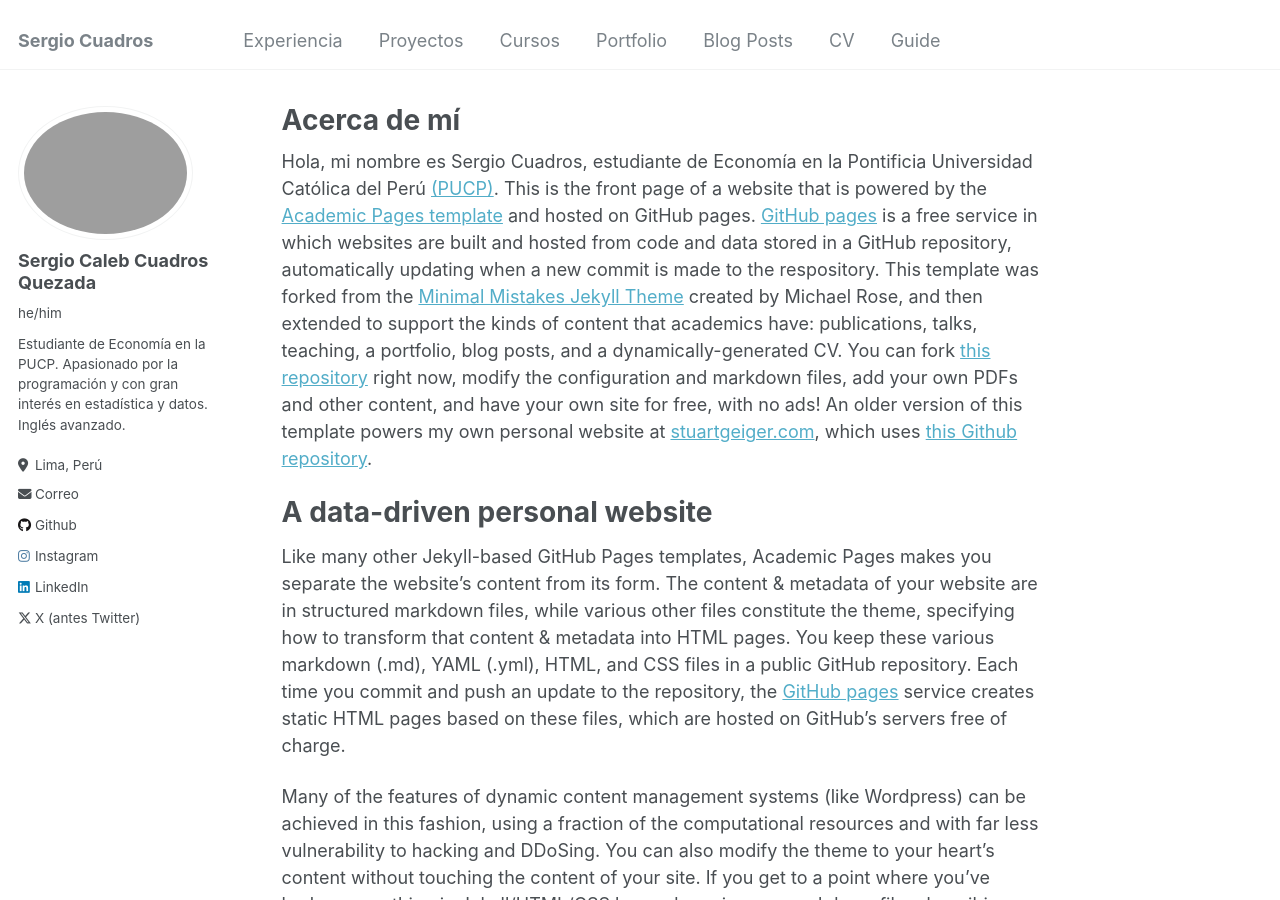
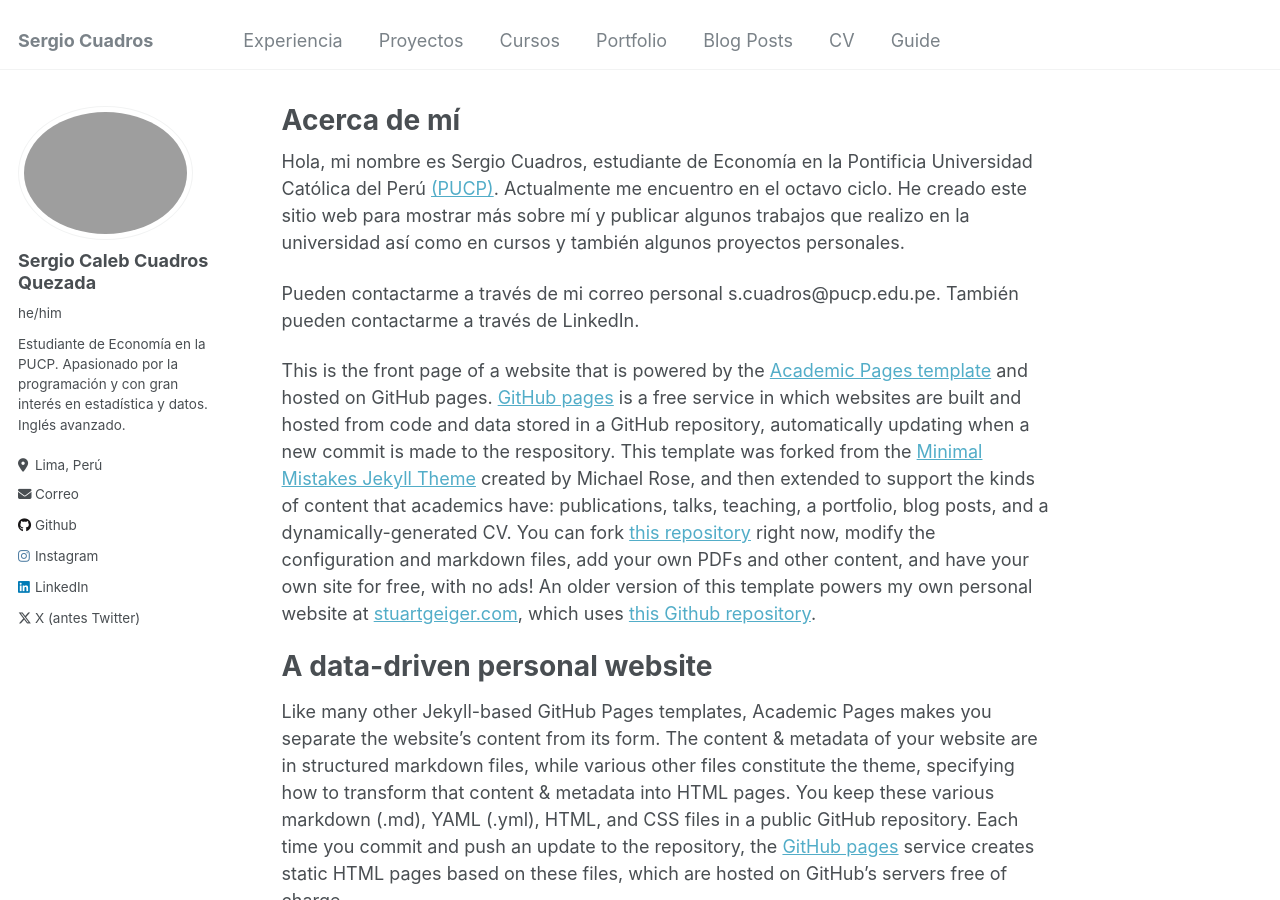
Before and after one commit to sergiocuadrosq/sergiocuadrosq.github.io, a Jekyll site: the page built from _pages/about.md, in a window 1280 px wide and 900 px high. Built offline with Jekyll 4.4.1, drawn with Linux system fonts in a browser that asks for light colours.

Commit message:
Update about.md

```diff
--- a/_pages/about.md
+++ b/_pages/about.md
@@ -7,7 +7,22 @@ redirect_from:
   - /about.html
 ---
 
-Hola, mi nombre es Sergio Cuadros, estudiante de Economía en la Pontificia Universidad Católica del Perú [(PUCP)](https://www.pucp.edu.pe). This is the front page of a website that is powered by the [Academic Pages template](https://github.com/academicpages/academicpages.github.io) and hosted on GitHub pages. [GitHub pages](https://pages.github.com) is a free service in which websites are built and hosted from code and data stored in a GitHub repository, automatically updating when a new commit is made to the respository. This template was forked from the [Minimal Mistakes Jekyll Theme](https://mmistakes.github.io/minimal-mistakes/) created by Michael Rose, and then extended to support the kinds of content that academics have: publications, talks, teaching, a portfolio, blog posts, and a dynamically-generated CV. You can fork [this repository](https://github.com/academicpages/academicpages.github.io) right now, modify the configuration and markdown files, add your own PDFs and other content, and have your own site for free, with no ads! An older version of this template powers my own personal website at [stuartgeiger.com](http://stuartgeiger.com), which uses [this Github repository](https://github.com/staeiou/staeiou.github.io).
+Hola, mi nombre es Sergio Cuadros, estudiante de Economía en la Pontificia Universidad Católica del Perú [(PUCP)](https://www.pucp.edu.pe). Actualmente me encuentro en el octavo ciclo. He creado este sitio web para mostrar más sobre mí y publicar algunos trabajos que realizo en la universidad así como en cursos y también algunos proyectos personales.
+
+Pueden contactarme a través de mi correo personal s.cuadros@pucp.edu.pe. También pueden contactarme a través de LinkedIn.
+
+
+
+
+
+
+
+
+
+
+
+
+This is the front page of a website that is powered by the [Academic Pages template](https://github.com/academicpages/academicpages.github.io) and hosted on GitHub pages. [GitHub pages](https://pages.github.com) is a free service in which websites are built and hosted from code and data stored in a GitHub repository, automatically updating when a new commit is made to the respository. This template was forked from the [Minimal Mistakes Jekyll Theme](https://mmistakes.github.io/minimal-mistakes/) created by Michael Rose, and then extended to support the kinds of content that academics have: publications, talks, teaching, a portfolio, blog posts, and a dynamically-generated CV. You can fork [this repository](https://github.com/academicpages/academicpages.github.io) right now, modify the configuration and markdown files, add your own PDFs and other content, and have your own site for free, with no ads! An older version of this template powers my own personal website at [stuartgeiger.com](http://stuartgeiger.com), which uses [this Github repository](https://github.com/staeiou/staeiou.github.io).
 
 A data-driven personal website
 ======
```
